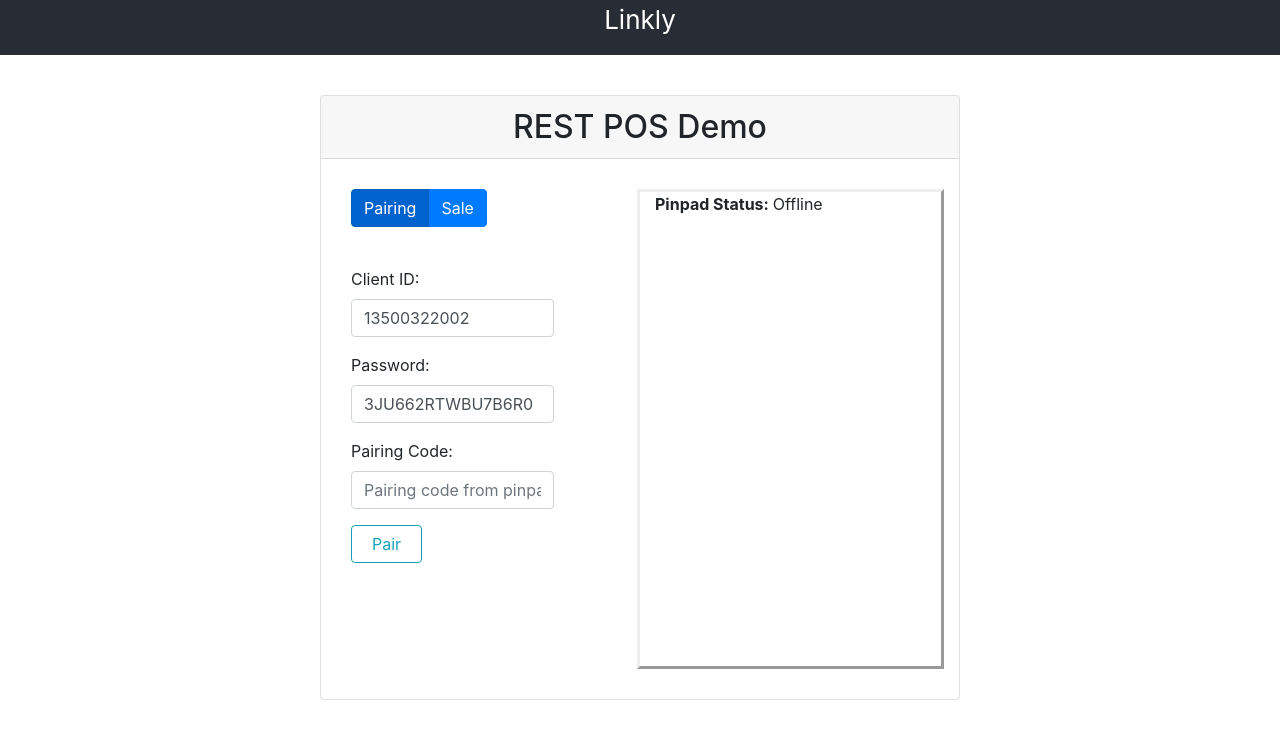
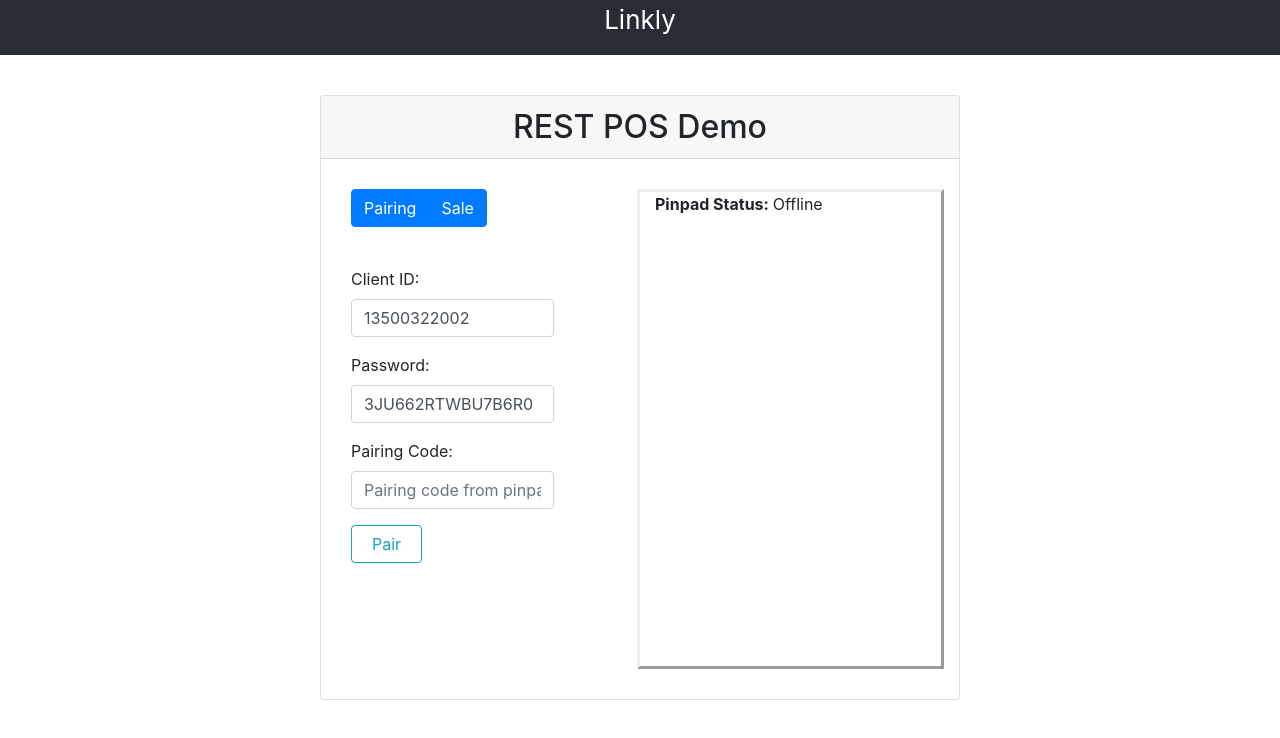
Before and after one commit to LinklyCo/Cloud.ReactPOS, a React (Create React App) app: page / in a window 1280 px wide. Shown: the top 738 px of the page. Built offline with nearby package versions, Linux system fonts and the light colour scheme.

Commit message:
highlight current page tab

```diff
--- a/src/POS.js
+++ b/src/POS.js
@@ -176,7 +176,12 @@
             className="btn-group btn-group-toggle mb-3"
             data-toggle="buttons"
           >
-            <label className="btn btn-primary active">
+            <label
+              className={
+                "btn btn-primary " +
+                (displayPage === POS_SALE_UI ? "" : "active")
+              }
+            >
               <input
                 type="radio"
                 name="options"
@@ -184,11 +189,15 @@
                 autoComplete="off"
                 onClick={handleMenuChange}
                 value="pairing"
-                defaultChecked
               />{" "}
               Pairing
             </label>
-            <label className="btn btn-primary">
+            <label
+              className={
+                "btn btn-primary " +
+                (displayPage === POS_SALE_UI ? "active" : "")
+              }
+            >
               <input
                 type="radio"
                 name="options"
```
